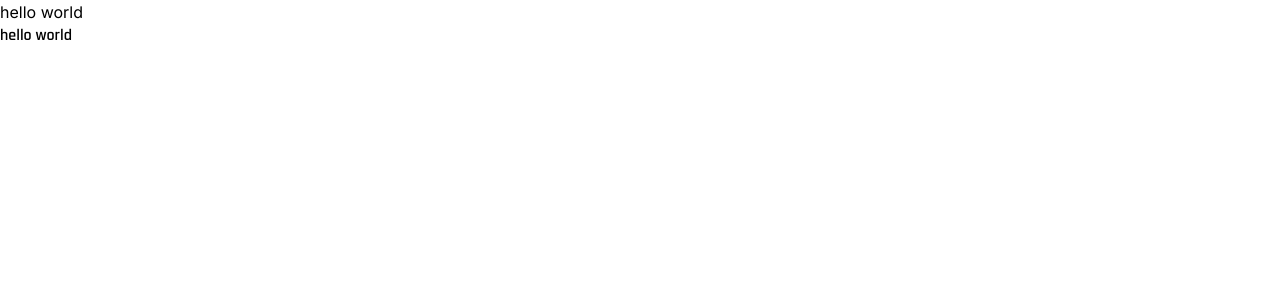
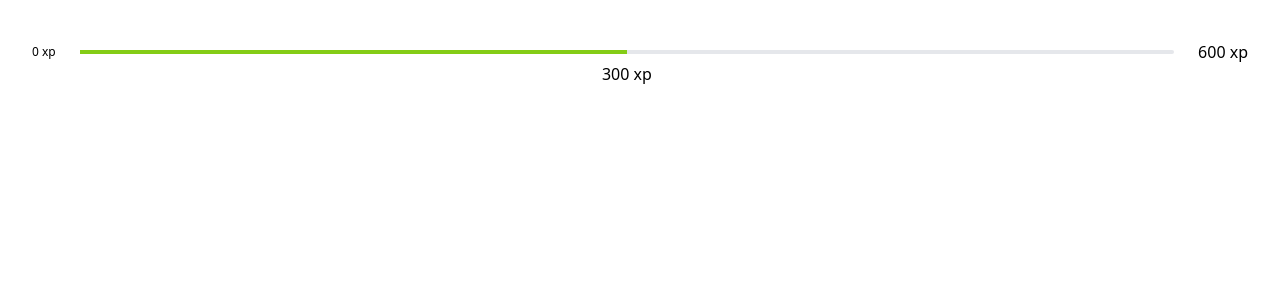
Before and after one commit to EdsonLuiz/pomoadoro, a Next.js app: page / in a window 1280 px wide. Shown: the top 300 px of the page. Built offline with nearby package versions, Linux system fonts and the light colour scheme.

Commit message:
feat: add ExperienceBar

```diff
--- /dev/null
+++ b/src/components/ExperienceBar.tsx
@@ -0,0 +1,13 @@
+export function ExperienceBar() {
+  return (
+    <header className="flex items-center">
+      <span className="text-xs">0 xp</span>
+      <div className="relative flex-1 h-1 mx-6 bg-gray-200 rounded">
+        <div className="w-6/12 h-1 bg-lime-500">
+          <span className="absolute transform -translate-x-1/2 top-3 left-1/2">300 xp</span>
+        </div>
+      </div>
+      <span>600 xp</span>
+    </header>
+  )
+}
--- a/pages/index.tsx
+++ b/src/pages/index.tsx
@@ -1,4 +1,6 @@
 // import Head from 'next/head'
+
+import { ExperienceBar } from "../components/ExperienceBar";
 
 
 export default function Home() {
@@ -7,9 +9,8 @@ export default function Home() {
       //   <title>Create Next App</title>
       //   <link rel="icon" href="/favicon.ico" />
       // </Head> */}
-      <div>
-        <h1 className="font-normal font-inter" >hello world</h1>
-        <h1 className="font-semibold font-rajdhani" >hello world</h1>
+      <div className="container flex flex-col h-screen px-8 py-10 mx-auto">
+        <ExperienceBar />
       </div>
 
   )
--- a/tailwind.config.js
+++ b/tailwind.config.js
@@ -1,3 +1,5 @@
+const colors = require('tailwindcss/colors')
+const defaultTheme = require('tailwindcss/defaultTheme')
 
 module.exports = {
   purge: ['./pages/**/*.{js,ts,jsx,tsx}', './components/**/*.{js,ts,jsx,tsx}'],
@@ -7,6 +9,15 @@ module.exports = {
       inter: ['Inter', 'sans-serif'],
       rajdhani: ['Rajdhani', 'sans-serif'],
     },
+    colors: {
+      ...defaultTheme.colors,
+      lime: colors.lime,
+      warmGray: colors.warmGray,
+      blueGray: colors.blueGray,
+      rose: colors.rose,
+      lightBlue: colors.lightBlue,
+
+    },
   },
   variants: {
     extend: {},
```
Also changed, not shown: src/pages/_app.tsx (renamed from pages/_app.tsx), src/pages/_document.tsx (renamed from pages/_document.tsx), src/pages/api/hello.js (renamed from pages/api/hello.js), src/styles/globals.css (renamed from styles/globals.css).
